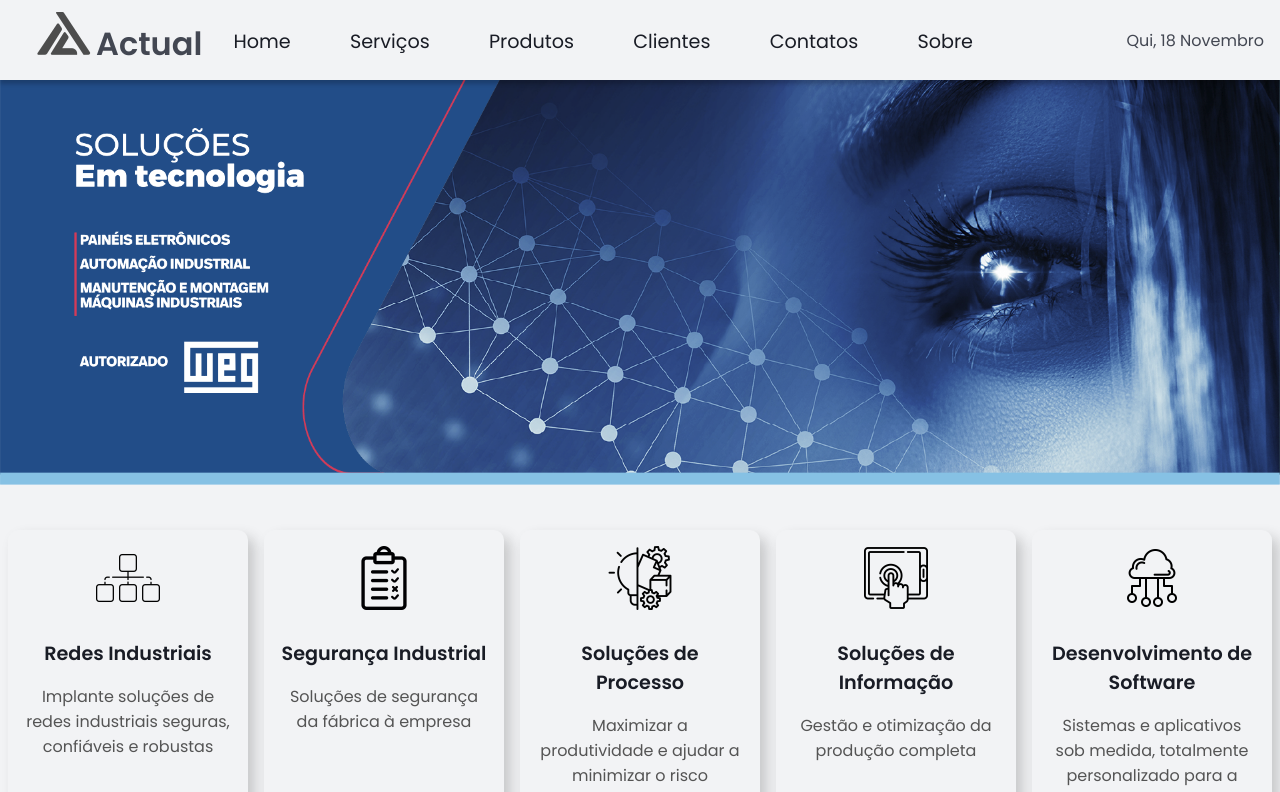
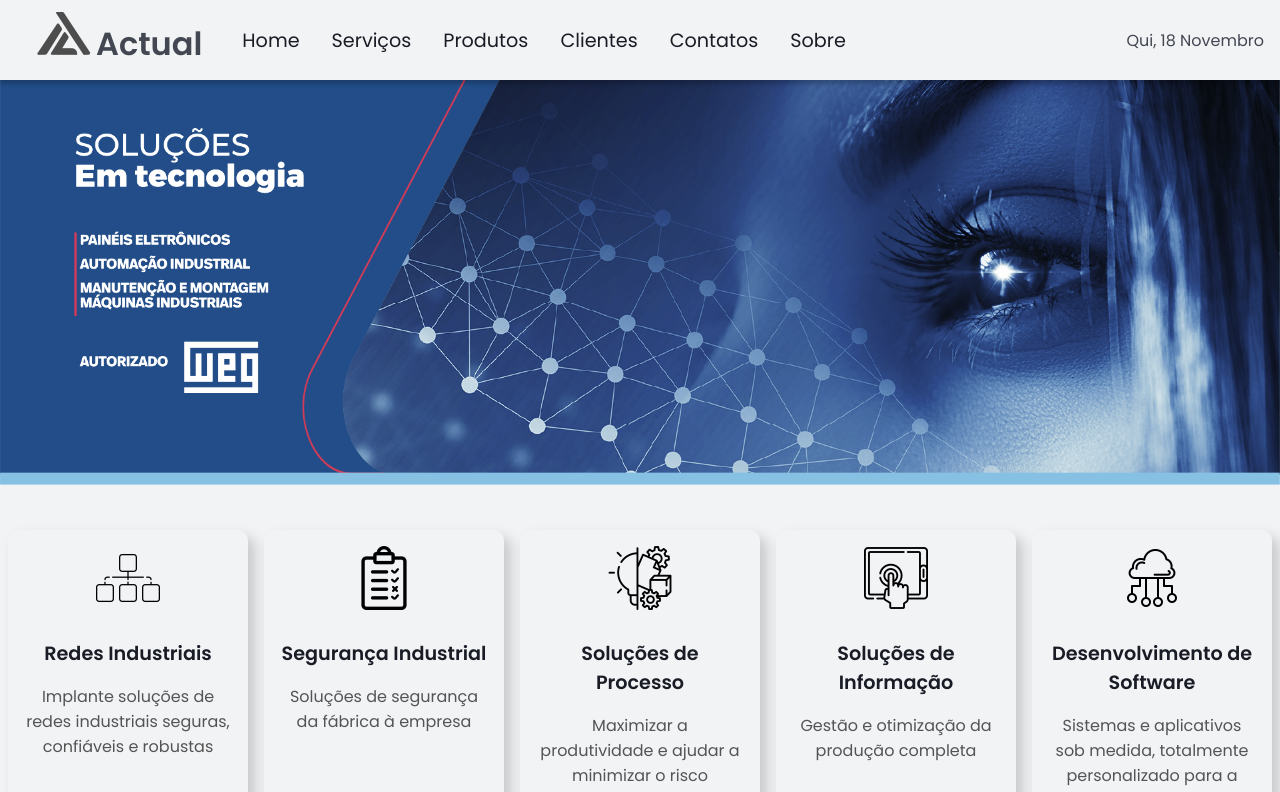
Before and after one commit to vinicius-26/projeto-actual, a Next.js app in the folder web/: page / in a window 1280 px wide. Shown: the top 792 px of the page. Built offline with nearby package versions, Linux system fonts and the light colour scheme.

Commit message:
Alterações no menu

```diff
--- a/web/src/components/Desenvolvimento/styles.module.css
+++ b/web/src/components/Desenvolvimento/styles.module.css
@@ -89,8 +89,6 @@
   padding-left: 2rem;
 }
 
-
-.
 
 @media(max-width: 1600px){
   .Inov h3{
--- a/web/src/components/NavBar/styles.module.css
+++ b/web/src/components/NavBar/styles.module.css
@@ -34,6 +34,7 @@
   width: 88%;
   height: 80px;
   max-height: 100%;
+  font-size: 1rem;
 }
 
 .logo{
@@ -93,12 +94,16 @@ align-items: baseline;
 
 .menu a {
   display: inline-block;
-  padding: 12px;
 
   font-size: 1.2rem;
   font-weight: 400;
 
   transition: all 0.1s;
+  padding: 0.5rem;
+}
+
+.menu{
+  padding-left: 1rem;
 }
 
 .menu a:hover {
@@ -108,19 +113,32 @@ align-items: baseline;
   color: var(--background-dark);
 }
 
+@media (max-width: 1400px){
+  .menu li{
+    margin: 0 auto;
+  }
+  .menu a {
+    font-size: 1.2rem;
+    margin-left: 1rem;
+  }
+}
+
+
 @media (max-width: 1080px){
   .menu li{
-      margin: 0 auto;
+    margin: 0 auto;
+  }
+  .menu a {
+    font-size: 1rem;
+    margin-left: 1rem;
   }
 }
 
 
 @media (max-width: 880px) {
   .conteudo {
-      height: 10rem;
+    height: 10rem;
     justify-content: space-around;
-
-
   }
 
   .menu div button i {
@@ -142,6 +160,9 @@ align-items: baseline;
     height: 100%;
 
 
+  }
+  .menu a {
+    font-size: 0.8rem;
   }
 
   .logo img{
```
